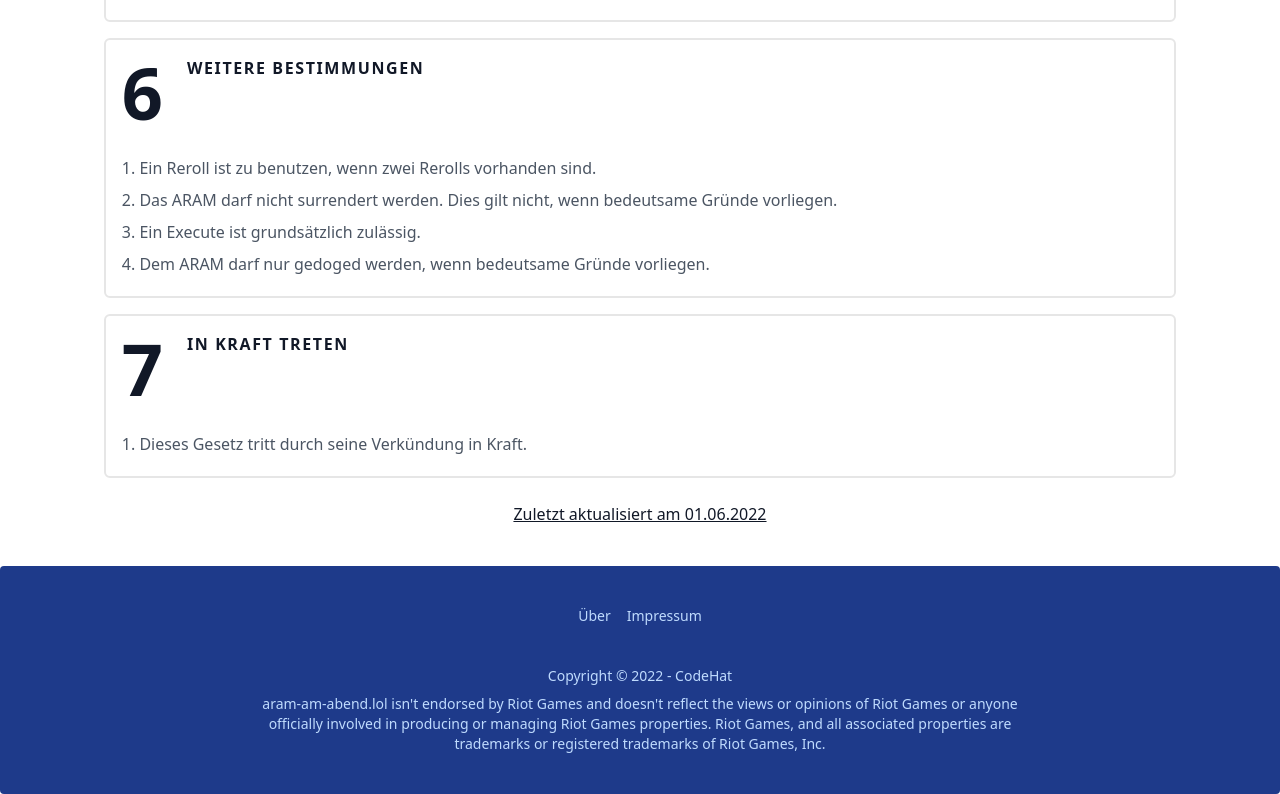
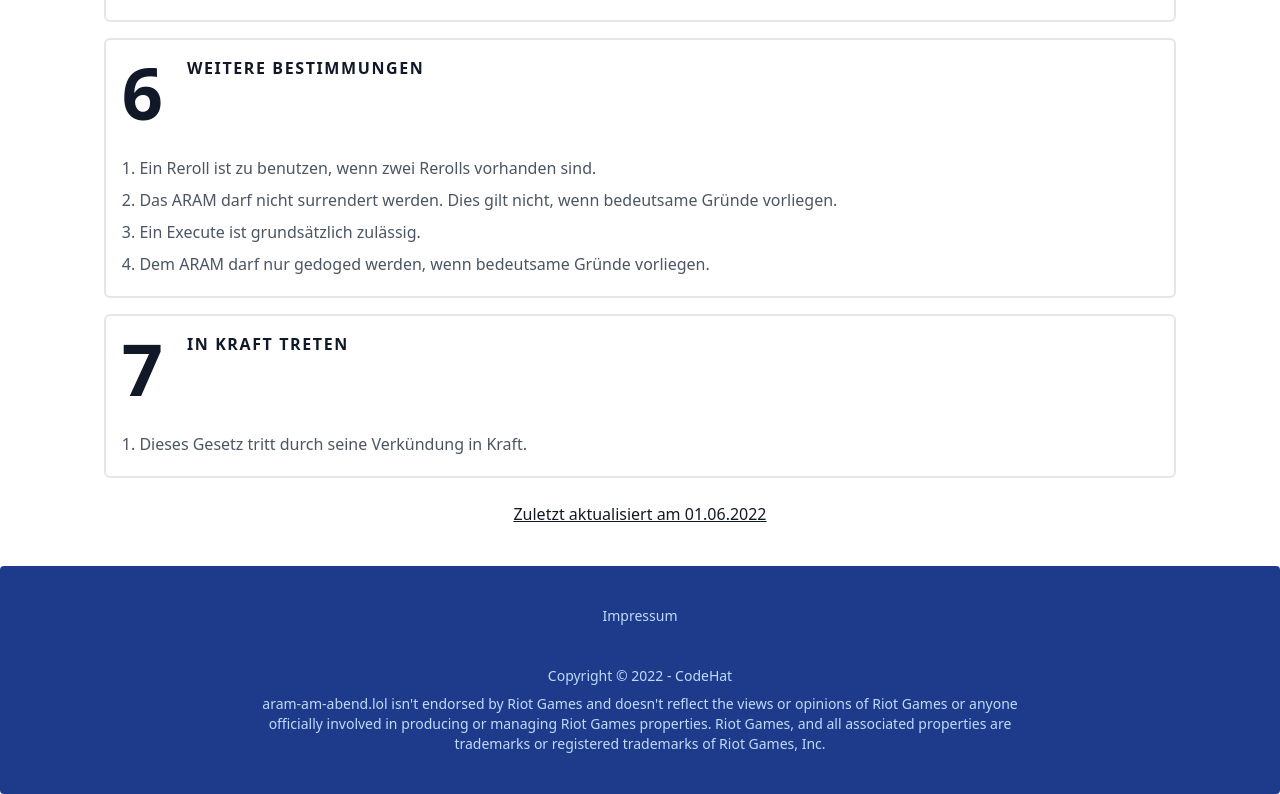
Before and after one commit to kodehat/aram-am-abend.de, a website built with Parcel: page src/index.html in a window 1280 px wide. Shown: the part 1538-2332 px from the top of the page. Built offline with nearby package versions, Linux system fonts and the light colour scheme.

Commit message:
Remove footer about link

```diff
--- a/src/index.html
+++ b/src/index.html
@@ -62,7 +62,6 @@
   </main>
   <footer class="footer footer-center p-10 bg-blue-900 text-blue-200 rounded mt-10">
     <div class="grid grid-flow-col gap-4">
-      <a class="link link-hover" href="#">&Uuml;ber</a>
       <a class="link link-hover" href="https://www.codehat.de/legal-details/">Impressum</a>
     </div>
     <div>
```
